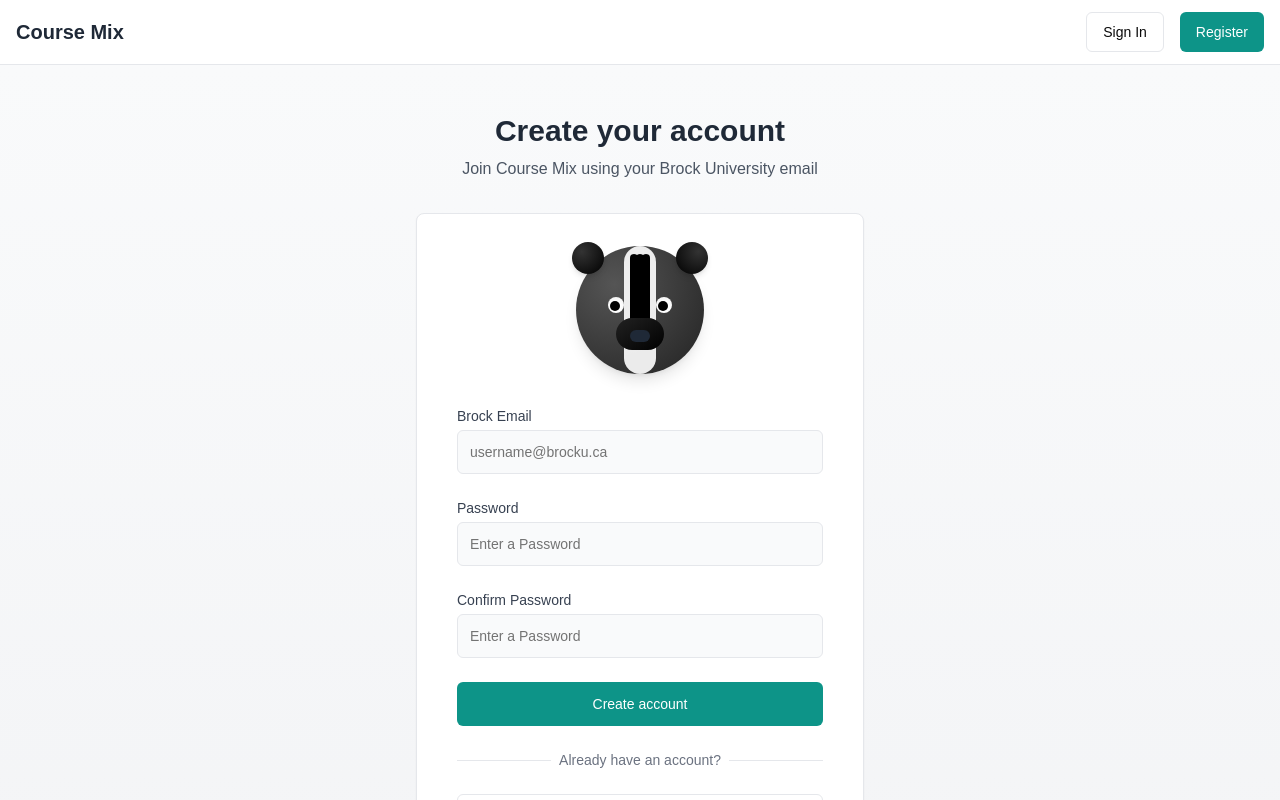
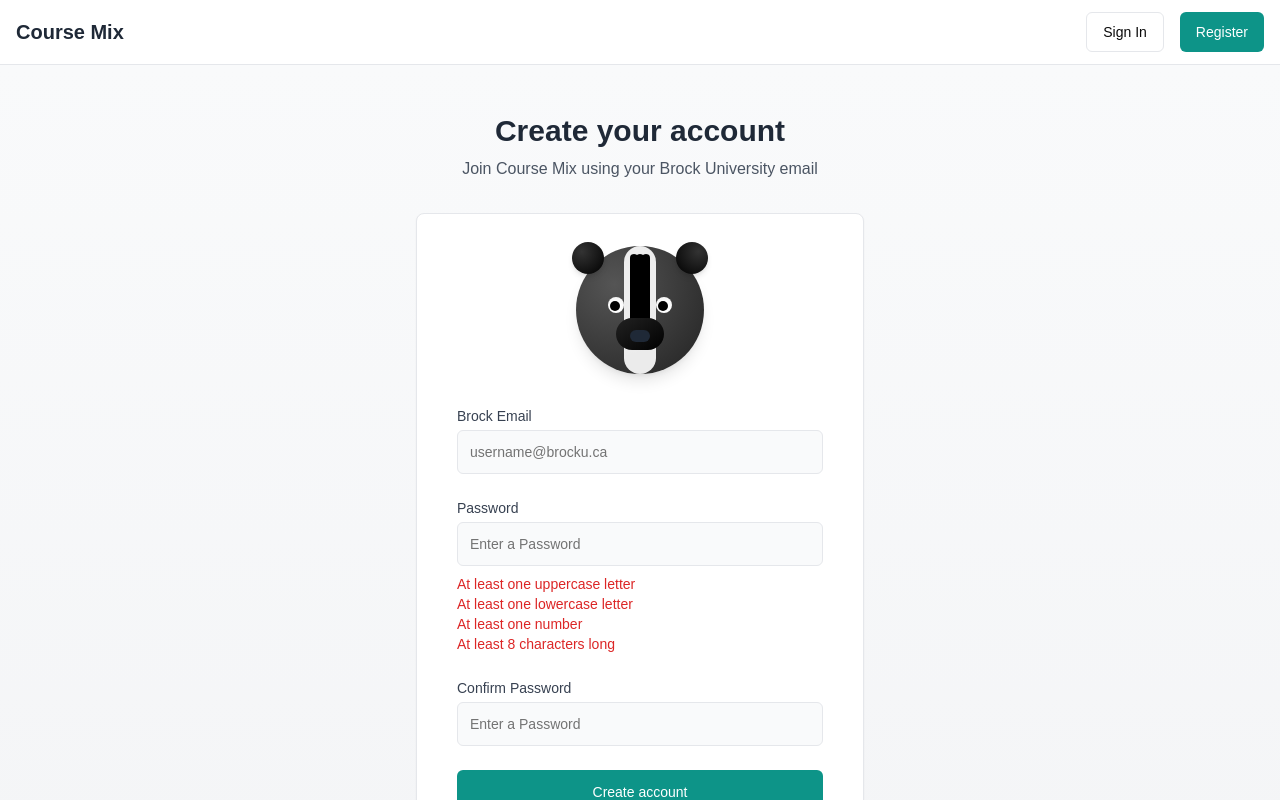
Before and after one commit to ashuchauhan2/COSC4P02, a Next.js app in the folder coursemix/: page /register in a window 1280 px wide. Shown: the top 800 px of the page. Built offline with nearby package versions, Linux system fonts and the light colour scheme; no server answers.

Commit message:
updated testimonial name and register page password, so people can see how to make the password

```diff
--- a/coursemix/package.json
+++ b/coursemix/package.json
@@ -11,6 +11,7 @@
   "dependencies": {
     "@radix-ui/react-select": "^2.1.6",
     "@radix-ui/react-slot": "^1.1.1",
+    "@supabase/auth-helpers-nextjs": "^0.10.0",
     "@supabase/supabase-js": "^2.48.1",
     "class-variance-authority": "^0.7.1",
     "clsx": "^2.1.1",
--- a/coursemix/src/components/Register.jsx
+++ b/coursemix/src/components/Register.jsx
@@ -1,130 +1,136 @@
-"use client"
-
-import { useState } from 'react'
-import { supabase } from '@/lib/supabase'
-import { Button } from '@/components/ui/button'
-import { Input } from '@/components/ui/input'
-import Link from 'next/link'
-import { useRouter } from 'next/navigation'
-import AnimatedBadger from '@/components/AnimatedBadger'
-import Spinner from '@/components/Spinner'
+import { useState } from "react";
+import { supabase } from "@/lib/supabase";
+import { Button } from "@/components/ui/button";
+import { Input } from "@/components/ui/input";
+import Link from "next/link";
+import { useRouter } from "next/navigation";
+import AnimatedBadger from "@/components/AnimatedBadger";
+import Spinner from "@/components/Spinner";
 
 export default function Register() {
-  const router = useRouter()
+  const router = useRouter();
   const [formData, setFormData] = useState({
-    email: '',
-    password: '',
-    confirmPassword: ''
-  })
-  const [verificationCode, setVerificationCode] = useState('')
-  const [showVerification, setShowVerification] = useState(false)
-  const [loading, setLoading] = useState(false)
-  const [error, setError] = useState(null)
-  const [activeInput, setActiveInput] = useState(null)
+    email: "",
+    password: "",
+    confirmPassword: "",
+  });
+  const [verificationCode, setVerificationCode] = useState("");
+  const [showVerification, setShowVerification] = useState(false);
+  const [loading, setLoading] = useState(false);
+  const [error, setError] = useState(null);
+  const [activeInput, setActiveInput] = useState(null);
+  const [passwordError, setPasswordError] = useState(null); // Added state for password error
 
   const validatePassword = (password) => {
-    const hasUpperCase = /[A-Z]/.test(password)
-    const hasLowerCase = /[a-z]/.test(password)
-    const hasNumber = /\d/.test(password)
-    const isLongEnough = password.length >= 8
+    const hasUpperCase = /[A-Z]/.test(password);
+    const hasLowerCase = /[a-z]/.test(password);
+    const hasNumber = /\d/.test(password);
+    const isLongEnough = password.length >= 8;
 
-    if (!hasUpperCase) return "Password must contain at least one uppercase letter"
-    if (!hasLowerCase) return "Password must contain at least one lowercase letter"
-    if (!hasNumber) return "Password must contain at least one number"
-    if (!isLongEnough) return "Password must be at least 8 characters long"
-    return null
-  }
+    if (!hasUpperCase)
+      return "Password must contain at least one uppercase letter";
+    if (!hasLowerCase)
+      return "Password must contain at least one lowercase letter";
+    if (!hasNumber) return "Password must contain at least one number";
+    if (!isLongEnough) return "Password must be at least 8 characters long";
+    return null;
+  };
 
   const validateEmail = (email) => {
-    if (!email.toLowerCase().endsWith('@brocku.ca')) {
-      return "Please use your Brock University email (@brocku.ca)"
+    if (!email.toLowerCase().endsWith("@brocku.ca")) {
+      return "Please use your Brock University email (@brocku.ca)";
     }
-    return null
-  }
+    return null;
+  };
 
   const handleSubmit = async (e) => {
-    e.preventDefault()
-    setError(null)
-    setLoading(true)
+    e.preventDefault();
+    setError(null);
+    setLoading(true);
+    setPasswordError(null); // Reset password error on submit
 
     try {
       // Validate email
-      const emailError = validateEmail(formData.email)
-      if (emailError) throw new Error(emailError)
+      const emailError = validateEmail(formData.email);
+      if (emailError) throw new Error(emailError);
 
       // Validate password
-      const passwordError = validatePassword(formData.password)
-      if (passwordError) throw new Error(passwordError)
+      const passwordError = validatePassword(formData.password);
+      if (passwordError) {
+        setPasswordError(passwordError); // Set password error if any
+        throw new Error(passwordError);
+      }
 
       // Check passwords match
       if (formData.password !== formData.confirmPassword) {
-        throw new Error("Passwords don't match")
+        throw new Error("Passwords don't match");
       }
 
       // Check if user already exists
       const { data: existingUser } = await supabase
-        .from('user_verification')
-        .select('email')
-        .eq('email', formData.email)
-        .single()
+        .from("user_verification")
+        .select("email")
+        .eq("email", formData.email)
+        .single();
 
       if (existingUser) {
-        throw new Error('An account with this email already exists')
+        throw new Error("An account with this email already exists");
       }
 
       // Generate verification code
-      const code = Math.floor(100000 + Math.random() * 900000).toString()
+      const code = Math.floor(100000 + Math.random() * 900000).toString();
 
       // Send verification code
-      const res = await fetch('/api/verification-code', {
-        method: 'POST',
-        headers: { 'Content-Type': 'application/json' },
+      const res = await fetch("/api/verification-code", {
+        method: "POST",
+        headers: { "Content-Type": "application/json" },
         body: JSON.stringify({
           email: formData.email,
           code,
-          password: formData.password // We'll store this temporarily
-        })
-      })
+          password: formData.password, // We'll store this temporarily
+        }),
+      });
 
-      const data = await res.json()
-      if (!data.success) throw new Error(data.error || 'Failed to send verification code')
+      const data = await res.json();
+      if (!data.success)
+        throw new Error(data.error || "Failed to send verification code");
 
-      setShowVerification(true)
+      setShowVerification(true);
     } catch (error) {
-      setError(error.message)
+      setError(error.message);
     } finally {
-      setLoading(false)
+      setLoading(false);
     }
-  }
+  };
 
   const handleVerification = async (e) => {
-    e.preventDefault()
-    setLoading(true)
-    setError(null)
+    e.preventDefault();
+    setLoading(true);
+    setError(null);
 
     try {
-      const res = await fetch('/api/verify-user', {
-        method: 'POST',
-        headers: { 'Content-Type': 'application/json' },
+      const res = await fetch("/api/verify-user", {
+        method: "POST",
+        headers: { "Content-Type": "application/json" },
         body: JSON.stringify({
           email: formData.email,
-          code: verificationCode
-        })
-      })
+          code: verificationCode,
+        }),
+      });
 
-      const data = await res.json()
+      const data = await res.json();
       if (!data.success) {
-        throw new Error(data.error || 'Verification failed')
+        throw new Error(data.error || "Verification failed");
       }
 
       // Redirect to sign in
-      router.push('/signin')
+      router.push("/signin");
     } catch (error) {
-      setError(error.message)
+      setError(error.message);
     } finally {
-      setLoading(false)
+      setLoading(false);
     }
-  }
+  };
 
   if (loading) {
     return <Spinner />;
@@ -139,8 +145,7 @@ export default function Register() {
         <p className="text-center text-gray-600 mb-8">
           {!showVerification
             ? "Join Course Mix using your Brock University email"
-            : "Enter the verification code sent to your email"
-          }
+            : "Enter the verification code sent to your email"}
         </p>
       </div>
 
@@ -149,13 +154,13 @@ export default function Register() {
           <AnimatedBadger
             activeInput={activeInput}
             inputValue={
-              activeInput === 'email'
+              activeInput === "email"
                 ? formData.email
-                : activeInput === 'password'
+                : activeInput === "password"
                 ? formData.password
-                : activeInput === 'confirmPassword'
+                : activeInput === "confirmPassword"
                 ? formData.confirmPassword
-                : ''
+                : ""
             }
           />
 
@@ -168,7 +173,10 @@ export default function Register() {
           {!showVerification ? (
             <form onSubmit={handleSubmit} className="space-y-6">
               <div>
-                <label htmlFor="email" className="block text-sm font-medium text-gray-700">
+                <label
+                  htmlFor="email"
+                  className="block text-sm font-medium text-gray-700"
+                >
                   Brock Email
                 </label>
                 <div className="mt-1">
@@ -176,8 +184,10 @@ export default function Register() {
                     id="email"
                     type="email"
                     value={formData.email}
-                    onChange={(e) => setFormData({ ...formData, email: e.target.value })}
-                    onFocus={() => setActiveInput('email')}
+                    onChange={(e) =>
+                      setFormData({ ...formData, email: e.target.value })
+                    }
+                    onFocus={() => setActiveInput("email")}
                     onBlur={() => setActiveInput(null)}
                     required
                     className="h-11 bg-gray-50 border-gray-200 focus:border-teal-500 focus:ring-teal-500"
@@ -187,7 +197,10 @@ export default function Register() {
               </div>
 
               <div>
-                <label htmlFor="password" className="block text-sm font-medium text-gray-700">
+                <label
+                  htmlFor="password"
+                  className="block text-sm font-medium text-gray-700"
+                >
                   Password
                 </label>
                 <div className="mt-1">
@@ -195,18 +208,64 @@ export default function Register() {
                     id="password"
                     type="password"
                     value={formData.password}
-                    onChange={(e) => setFormData({ ...formData, password: e.target.value })}
-                    onFocus={() => setActiveInput('password')}
+                    onChange={(e) => {
+                      setFormData({ ...formData, password: e.target.value });
+                      setPasswordError(validatePassword(e.target.value)); // Update error dynamically
+                    }}
+                    onFocus={() => setActiveInput("password")}
                     onBlur={() => setActiveInput(null)}
                     required
                     className="h-11 bg-gray-50 border-gray-200 focus:border-teal-500 focus:ring-teal-500"
                     placeholder="Enter a Password"
                   />
                 </div>
+
+                {/* Password strength feedback */}
+                <ul className="text-sm mt-2 text-gray-600">
+                  <li
+                    className={
+                      /[A-Z]/.test(formData.password)
+                        ? "text-green-600"
+                        : "text-red-600"
+                    }
+                  >
+                    At least one uppercase letter
+                  </li>
+                  <li
+                    className={
+                      /[a-z]/.test(formData.password)
+                        ? "text-green-600"
+                        : "text-red-600"
+                    }
+                  >
+                    At least one lowercase letter
+                  </li>
+                  <li
+                    className={
+                      /\d/.test(formData.password)
+                        ? "text-green-600"
+                        : "text-red-600"
+                    }
+                  >
+                    At least one number
+                  </li>
+                  <li
+                    className={
+                      formData.password.length >= 8
+                        ? "text-green-600"
+                        : "text-red-600"
+                    }
+                  >
+                    At least 8 characters long
+                  </li>
+                </ul>
               </div>
 
               <div>
-                <label htmlFor="confirmPassword" className="block text-sm font-medium text-gray-700">
+                <label
+                  htmlFor="confirmPassword"
+                  className="block text-sm font-medium text-gray-700"
+                >
                   Confirm Password
                 </label>
                 <div className="mt-1">
@@ -214,8 +273,13 @@ export default function Register() {
                     id="confirmPassword"
                     type="password"
                     value={formData.confirmPassword}
-                    onChange={(e) => setFormData({ ...formData, confirmPassword: e.target.value })}
-                    onFocus={() => setActiveInput('confirmPassword')}
+                    onChange={(e) =>
+                      setFormData({
+                        ...formData,
+                        confirmPassword: e.target.value,
+                      })
+                    }
+                    onFocus={() => setActiveInput("confirmPassword")}
                     onBlur={() => setActiveInput(null)}
                     required
                     className="h-11 bg-gray-50 border-gray-200 focus:border-teal-500 focus:ring-teal-500"
@@ -229,13 +293,16 @@ export default function Register() {
                 disabled={loading}
                 className="w-full h-11 bg-teal-600 hover:bg-teal-700 text-white transition-colors"
               >
-                {loading ? 'Creating account...' : 'Create account'}
+                {loading ? "Creating account..." : "Create account"}
               </Button>
             </form>
           ) : (
             <form onSubmit={handleVerification} className="space-y-6">
               <div>
-                <label htmlFor="code" className="block text-sm font-medium text-gray-700">
+                <label
+                  htmlFor="code"
+                  className="block text-sm font-medium text-gray-700"
+                >
                   Verification Code
                 </label>
                 <div className="mt-1">
@@ -256,7 +323,7 @@ export default function Register() {
                 disabled={loading}
                 className="w-full h-11 bg-teal-600 hover:bg-teal-700 text-white transition-colors"
               >
-                {loading ? 'Verifying...' : 'Verify Email'}
+                {loading ? "Verifying..." : "Verify Email"}
               </Button>
             </form>
           )}
@@ -267,7 +334,9 @@ export default function Register() {
                 <div className="w-full border-t border-gray-200" />
               </div>
               <div className="relative flex justify-center text-sm">
-                <span className="px-2 bg-white text-gray-500">Already have an account?</span>
+                <span className="px-2 bg-white text-gray-500">
+                  Already have an account?
+                </span>
               </div>
             </div>
 
@@ -285,5 +354,5 @@ export default function Register() {
         </div>
       </div>
     </div>
-  )
+  );
 }
```
Also changed, not shown: coursemix/src/app/testimonials/page.jsx (+41 -25 lines), 1 other file (tests, documents, lock files or other folders).
